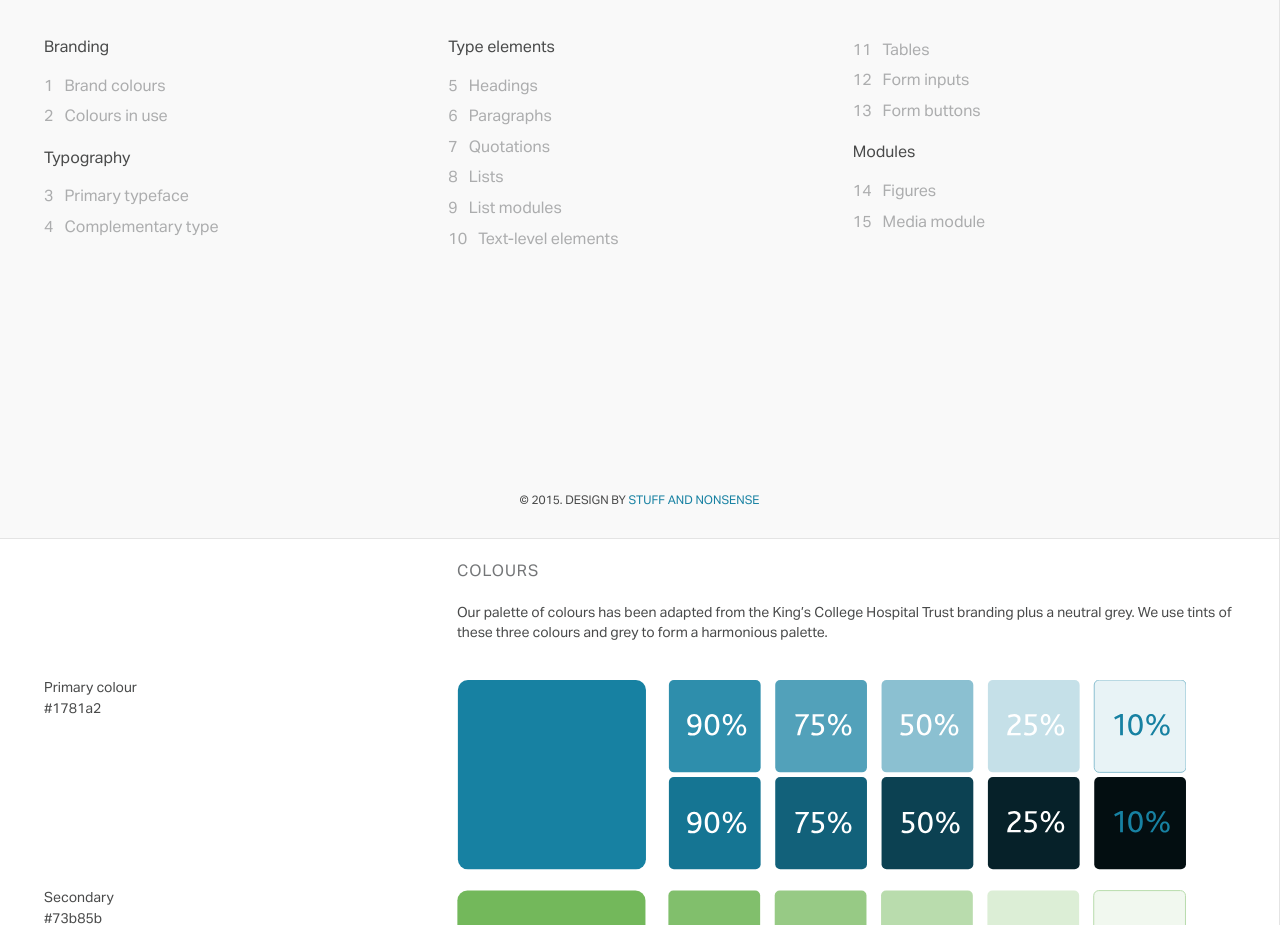
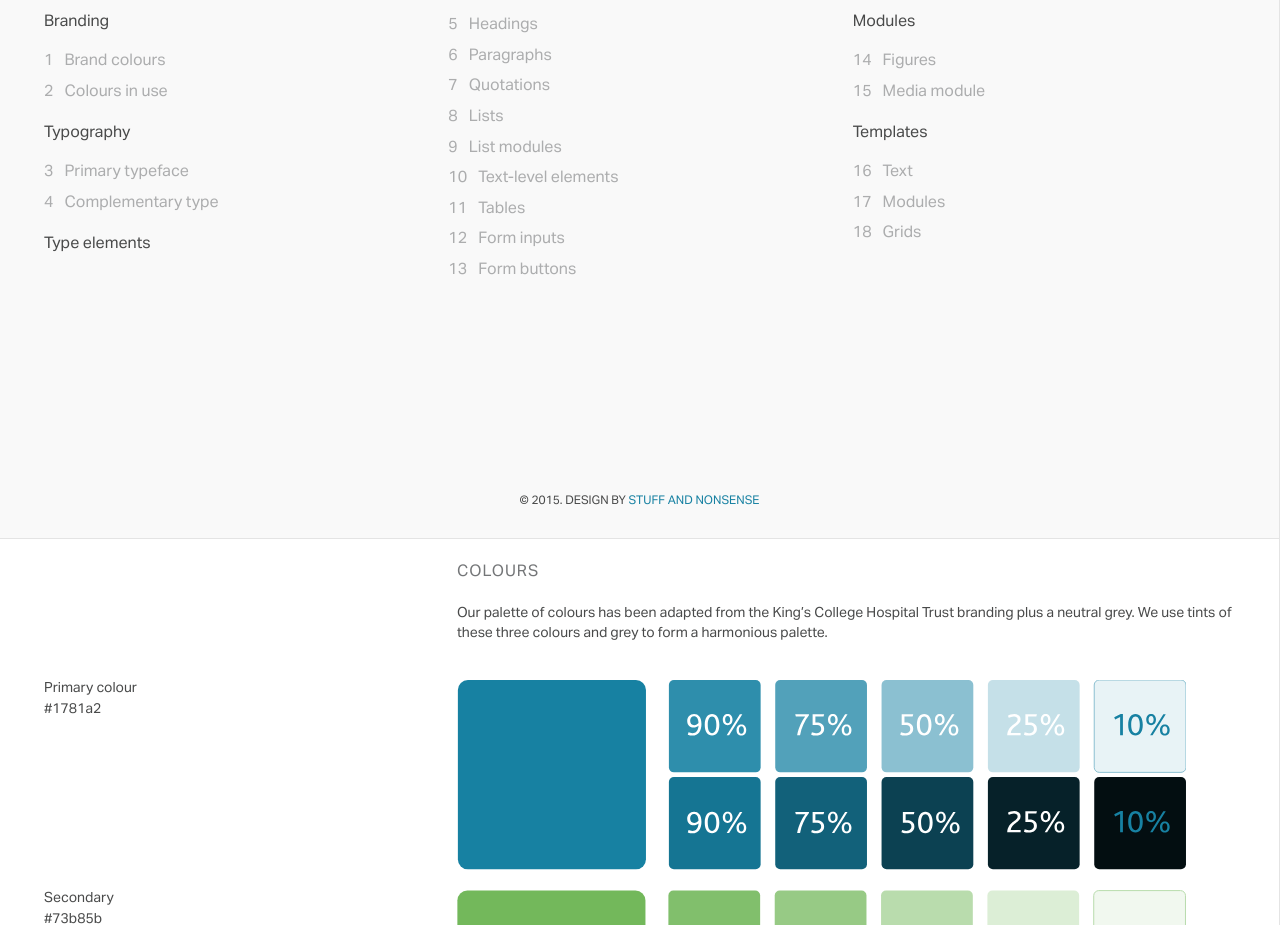
Before and after one commit to ergestnako/kings, a plain HTML site: page patterns.html in a window 1280 px wide. Shown: the part 1180-2105 px from the top of the page. Drawn offline with nearby package versions, Linux system fonts and the light colour scheme; files whose address does not match are found by name.

Commit message:
Template changes

```diff
--- a/patterns.html
+++ b/patterns.html
@@ -89,6 +89,13 @@
 <ol class="pattern__contents__list">
 <li><a href="#pattern__modules__figures">Figures</a></li>
 <li><a href="#pattern__modules__media">Media module</a></li>
+</ol>
+
+<h3 class="pattern__contents__title">Templates</h3>
+<ol class="pattern__contents__list">
+<li><a href="template-text.html">Text</a></li>
+<li><a href="template-text.html">Modules</a></li>
+<li><a href="template-text.html">Grids</a></li>
 </ol>
 
 </div><!-- pattern__contents__columns -->
```
Also changed, not shown: template-grids.html (+1 -1 lines), template-modules.html (+1 -1 lines), template-text.html (+1 -1 lines), template.html (+1 -1 lines), 5 other files.
